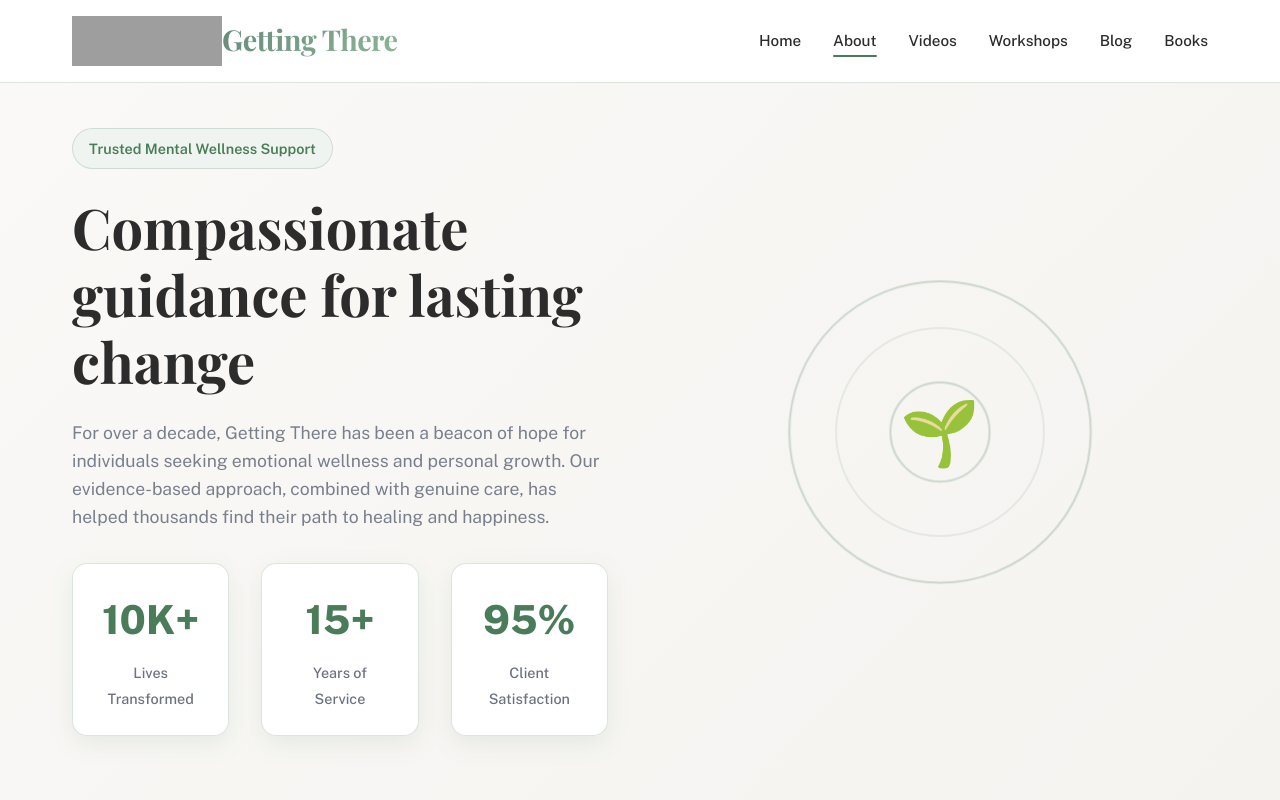
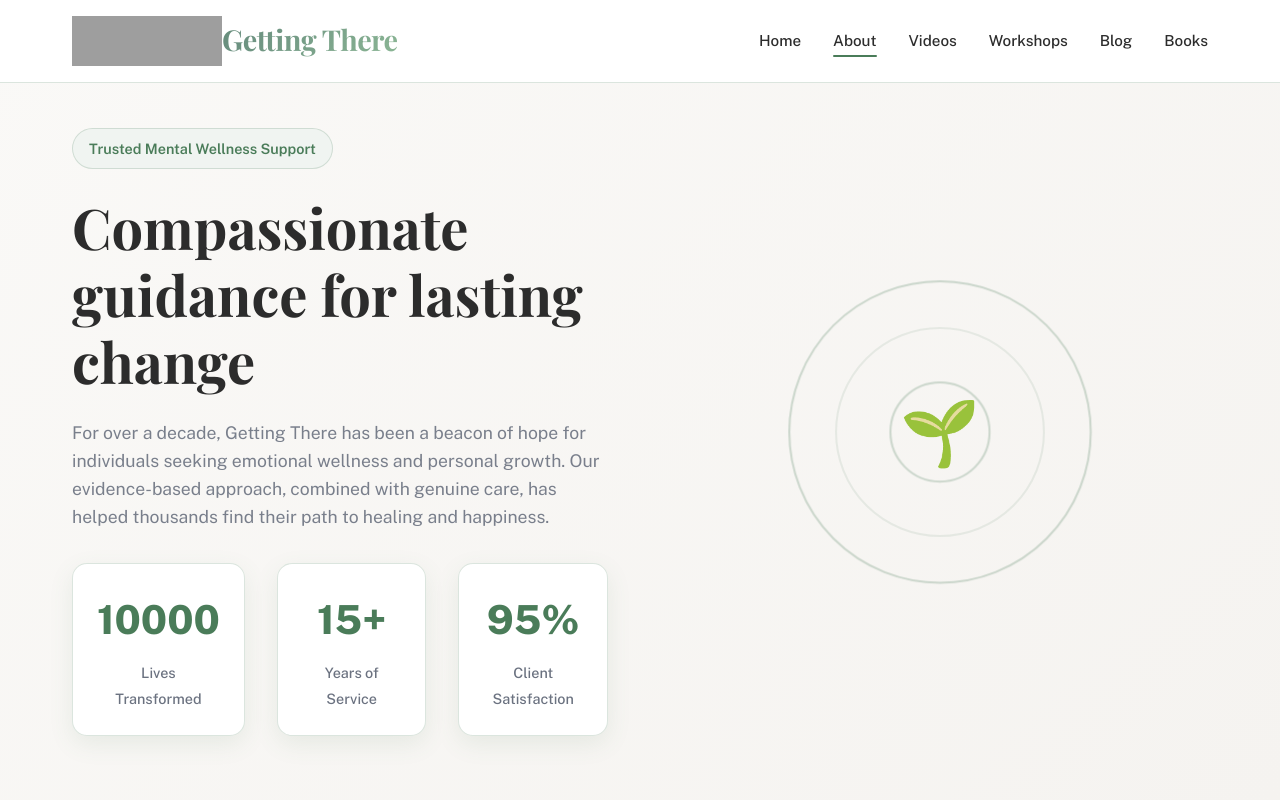
Before and after one commit to Logicium/getting-there-ui, a Vue app: page /about in a window 1280 px wide. Shown: the top 800 px of the page. Built offline with nearby package versions, Linux system fonts and the light colour scheme; no server answers; grey boxes are pictures that could not be loaded; a web font is replaced by a local one.

Commit message:
"Integrate dynamic hero section and stats with API data in AboutView.vue"

```diff
--- a/src/views/AboutView.vue
+++ b/src/views/AboutView.vue
@@ -1,8 +1,34 @@
 <script setup lang="ts">
-import { onMounted } from 'vue';
+import { onMounted, ref } from 'vue';
+
+// State and data fetching
+const hero = ref<any>(null);
+const defaultStats = [
+  { id: 1, name: 'Lives Transformed', statistic: 10000 },
+  { id: 2, name: 'Years of Service', statistic: 15 },
+  { id: 3, name: 'Client Satisfaction', statistic: 95 },
+];
+
+function getStatSuffix(s: { name: string }) {
+  const name = (s?.name || '').toLowerCase();
+  if (name.includes('satisfaction')) return '%';
+  if (name.includes('years')) return '+';
+  return '';
+}
+
+async function fetchHero() {
+  try {
+    const res = await fetch('https://getting-there-cms.onrender.com/api/about?populate=all');
+    const json = await res.json();
+    hero.value = json?.data?.hero || null;
+  } catch (e) {
+    console.error('Failed to load about hero', e);
+  }
+}
 
 // Animation observers
-onMounted(() => {
+onMounted(async () => {
+  await fetchHero();
   const observerOptions = {
     threshold: 0.1,
     rootMargin: '0px 0px -50px 0px'
@@ -26,9 +52,10 @@ onMounted(() => {
     const counters = document.querySelectorAll('.stat-number');
 
     counters.forEach(counter => {
-      const textContent = counter.textContent || '0';
-      const target = parseInt(textContent.replace(/\D/g, ''));
-      const suffix = textContent.replace(/\d/g, '');
+      const el = counter as HTMLElement;
+      const targetAttr = el.getAttribute('data-target') || '0';
+      const target = parseInt(targetAttr.replace(/\D/g, ''));
+      const suffix = el.getAttribute('data-suffix') || '';
       let current = 0;
       const increment = target / 50;
 
@@ -65,22 +92,14 @@ onMounted(() => {
   <section class="about-hero">
     <div class="about-hero-content">
       <div class="hero-text">
-        <div class="hero-badge">Trusted Mental Wellness Support</div>
-        <h1>Compassionate guidance for lasting change</h1>
-        <p>For over a decade, Getting There has been a beacon of hope for individuals seeking emotional wellness and personal growth. Our evidence-based approach, combined with genuine care, has helped thousands find their path to healing and happiness.</p>
+        <div class="hero-badge">{{ (hero && hero.tag) || 'Trusted Mental Wellness Support' }}</div>
+        <h1>{{ (hero && hero.title) || 'Compassionate guidance for lasting change' }}</h1>
+        <p>{{ (hero && hero.description) || 'For over a decade, Getting There has been a beacon of hope for individuals seeking emotional wellness and personal growth. Our evidence-based approach, combined with genuine care, has helped thousands find their path to healing and happiness.' }}</p>
 
         <div class="hero-stats">
-          <div class="stat-item">
-            <span class="stat-number">10K+</span>
-            <span class="stat-label">Lives Transformed</span>
-          </div>
-          <div class="stat-item">
-            <span class="stat-number">15+</span>
-            <span class="stat-label">Years of Service</span>
-          </div>
-          <div class="stat-item">
-            <span class="stat-number">95%</span>
-            <span class="stat-label">Client Satisfaction</span>
+          <div class="stat-item" v-for="s in (hero && hero.stats ? hero.stats : defaultStats)" :key="s.id">
+            <span class="stat-number" :data-target="s.statistic" :data-suffix="getStatSuffix(s)">0</span>
+            <span class="stat-label">{{ s.name }}</span>
           </div>
         </div>
       </div>
```
